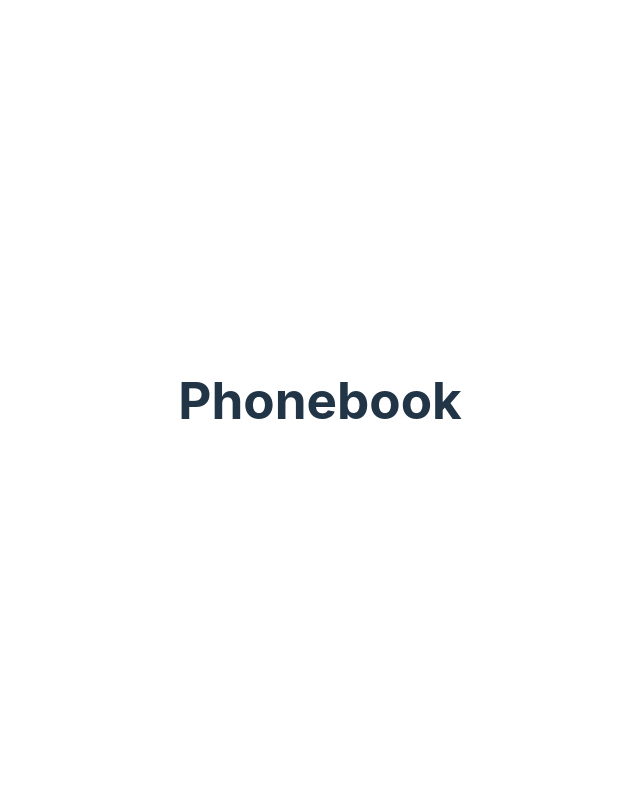
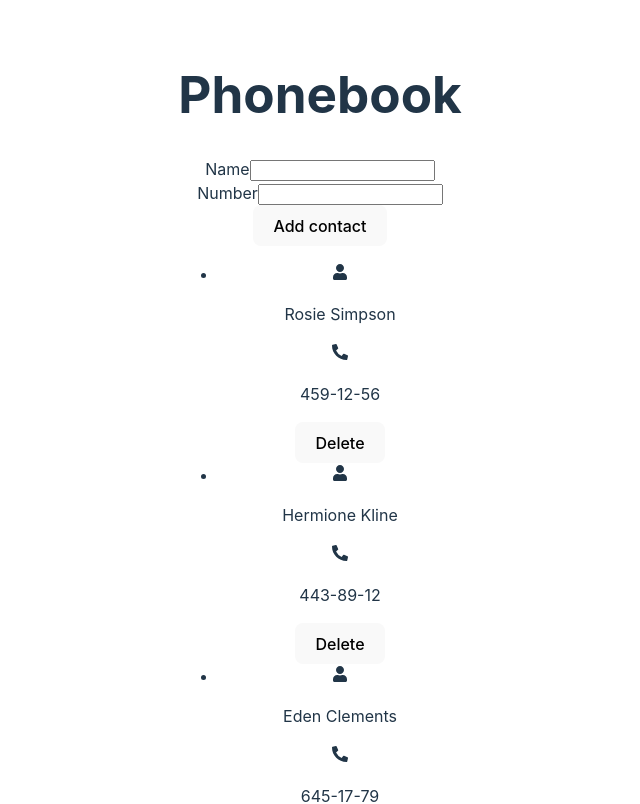
Before and after one commit to Serhii-Ivanchenko/goit-react-hw-03, a React (Vite) app: page / in a window 1280 px wide. Shown: the top 804 px of the page, without its empty margins (320-960 px from the left). Built offline with nearby package versions, Linux system fonts and the light colour scheme.

Commit message:
add contactList

```diff
--- a/package.json
+++ b/package.json
@@ -15,6 +15,7 @@
     "nanoid": "^5.0.7",
     "react": "^18.2.0",
     "react-dom": "^18.2.0",
+    "react-icons": "^5.2.1",
     "yup": "^1.4.0"
   },
   "devDependencies": {
--- a/src/components/App/App.jsx
+++ b/src/components/App/App.jsx
@@ -1,5 +1,5 @@
-import { Formik, Form, Field, ErrorMessage } from 'formik';
-import { useId } from 'react';
+
+import { useId, useState } from 'react';
 import * as Yup from 'yup';
 
 import './App.css';
@@ -7,16 +7,29 @@ import ContactForm from '../ContactForm/ContactForm';
 import SearchBox from '../SearchBox/SearchBox';
 import ContactList from '../ContactList/ContactList';
 
+const initialValue = [
+  { id: 'id-1', name: 'Rosie Simpson', number: '459-12-56' },
+  { id: 'id-2', name: 'Hermione Kline', number: '443-89-12' },
+  { id: 'id-3', name: 'Eden Clements', number: '645-17-79' },
+  { id: 'id-4', name: 'Annie Copeland', number: '227-91-26' },
+];
+
 function App() {
+  const [contacts, setContacts] = useState(initialValue);
+
+
+
   return (
     <div>
       <h1>Phonebook</h1>
       <ContactForm />
+
+
       <SearchBox />
-      <ContactList />
+
+      <ContactList contacts={contacts} />
     </div>
   );
-
 }
 
 export default App;
--- a/src/components/Contact/Contact.jsx
+++ b/src/components/Contact/Contact.jsx
@@ -1 +1,16 @@
-export default function Contact () {}
+import { FaUser } from 'react-icons/fa';
+import { FaPhoneAlt } from 'react-icons/fa';
+
+export default function Contact({ data }) {
+console.log(data);
+
+  return (
+    <div>
+      <FaUser />
+      <p>{data.name}</p>
+      <FaPhoneAlt />
+      <p>{data.number}</p>
+      <button>Delete</button>
+    </div>
+  );
+}
--- a/src/components/ContactForm/ContactForm.jsx
+++ b/src/components/ContactForm/ContactForm.jsx
@@ -1 +1,32 @@
-export default function ContactForm() {}
+import { Formik, Form, Field, ErrorMessage } from 'formik';
+import { useId } from 'react';
+
+
+export default function ContactForm() {
+    const nameFieldId = useId();
+    const numberFieldId = useId();
+  return (
+    <Formik
+      initialValues={{
+        name: '',
+        number: '',
+      }}
+      onSubmit={(values, actions) => {
+        console.log(values);
+        actions.resetForm();
+      }}
+    >
+      <Form>
+        <div>
+          <label htmlFor={nameFieldId}>Name</label>
+          <Field name="name" type="text" id={nameFieldId} />
+        </div>
+        <div>
+          <label htmlFor={numberFieldId}>Number</label>
+          <Field name="number" type="text" id={numberFieldId} />
+        </div>
+        <button type="submit">Add contact</button>
+      </Form>
+    </Formik>
+  );
+}
--- a/src/components/ContactList/ContactList.jsx
+++ b/src/components/ContactList/ContactList.jsx
@@ -1,2 +1,12 @@
-import Contact from "../Contact/Contact";
-export default function ContactList() { }
+import Contact from '../Contact/Contact';
+export default function ContactList({ contacts }) {
+  return (
+    <ul>
+      {contacts.map(contact => (
+        <li key={contact.id}>
+          <Contact data={contact} />
+        </li>
+      ))}
+    </ul>
+  );
+}
```
Also changed, not shown: 1 other file (tests, documents, lock files or other folders).
